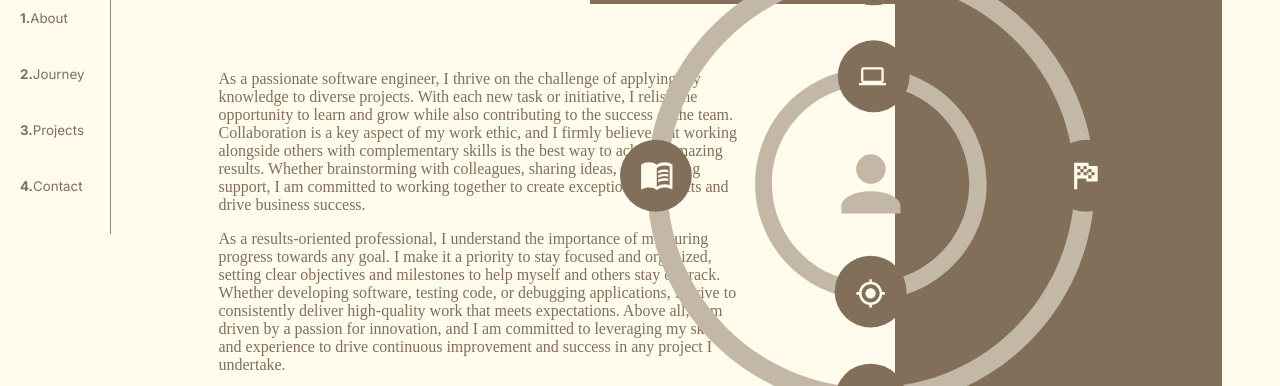
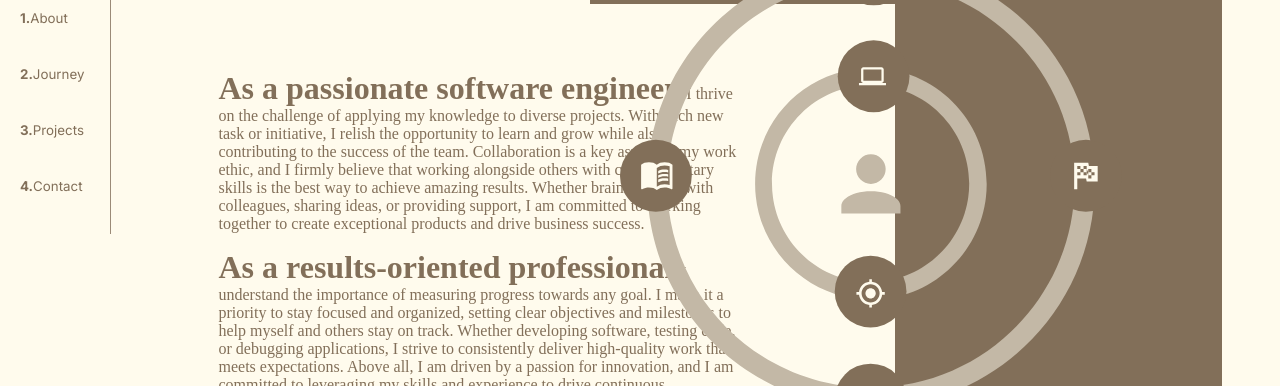
Before and after one commit to christopher-alba/personal-portfolio-v5, a React (Vite) app: page / in a window 1280 px wide. Shown: the part 566-952 px from the top of the page. Built offline with nearby package versions, Linux system fonts and the light colour scheme.

Commit message:
add emphasize

```diff
--- a/src/sections/about/About.tsx
+++ b/src/sections/about/About.tsx
@@ -3,6 +3,7 @@ import { SectionMainDiv } from "../../components/section";
 import Title from "../../components/Title";
 import {
   AtomWrapper,
+  Emphasize,
   Header,
   Image,
   Image2,
@@ -27,26 +28,26 @@ const About: FC = () => {
       </Header>
       <TextWrapper>
         <Text>
-          As a passionate software engineer, I thrive on the challenge of
-          applying my knowledge to diverse projects. With each new task or
-          initiative, I relish the opportunity to learn and grow while also
-          contributing to the success of the team. Collaboration is a key aspect
-          of my work ethic, and I firmly believe that working alongside others
-          with complementary skills is the best way to achieve amazing results.
-          Whether brainstorming with colleagues, sharing ideas, or providing
-          support, I am committed to working together to create exceptional
-          products and drive business success.
+          <Emphasize>As a passionate software engineer</Emphasize>, I thrive on
+          the challenge of applying my knowledge to diverse projects. With each
+          new task or initiative, I relish the opportunity to learn and grow
+          while also contributing to the success of the team. Collaboration is a
+          key aspect of my work ethic, and I firmly believe that working
+          alongside others with complementary skills is the best way to achieve
+          amazing results. Whether brainstorming with colleagues, sharing ideas,
+          or providing support, I am committed to working together to create
+          exceptional products and drive business success.
         </Text>
         <Text>
-          As a results-oriented professional, I understand the importance of
-          measuring progress towards any goal. I make it a priority to stay
-          focused and organized, setting clear objectives and milestones to help
-          myself and others stay on track. Whether developing software, testing
-          code, or debugging applications, I strive to consistently deliver
-          high-quality work that meets expectations. Above all, I am driven by a
-          passion for innovation, and I am committed to leveraging my skills and
-          experience to drive continuous improvement and success in any project
-          I undertake.
+          <Emphasize>As a results-oriented professional</Emphasize>, I
+          understand the importance of measuring progress towards any goal. I
+          make it a priority to stay focused and organized, setting clear
+          objectives and milestones to help myself and others stay on track.
+          Whether developing software, testing code, or debugging applications,
+          I strive to consistently deliver high-quality work that meets
+          expectations. Above all, I am driven by a passion for innovation, and
+          I am committed to leveraging my skills and experience to drive
+          continuous improvement and success in any project I undertake.
         </Text>
       </TextWrapper>
     </SectionMainDiv>
--- a/src/sections/about/styled.ts
+++ b/src/sections/about/styled.ts
@@ -48,3 +48,8 @@ export const Text = styled("p")`
   z-index: 3;
   position: relative;
 `;
+
+export const Emphasize = styled("span")`
+  font-size: 2rem;
+  font-weight: 900;
+`;
```
